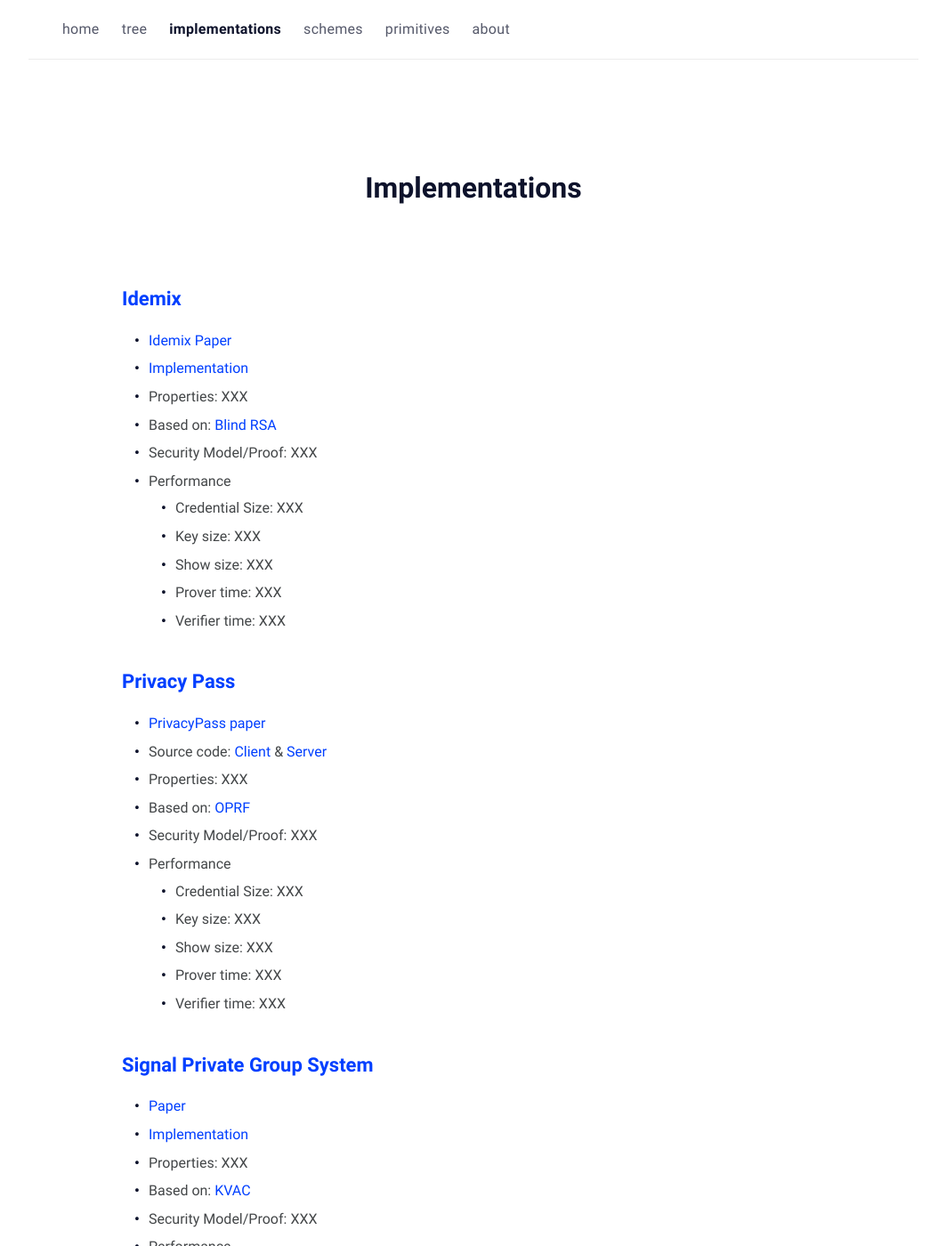
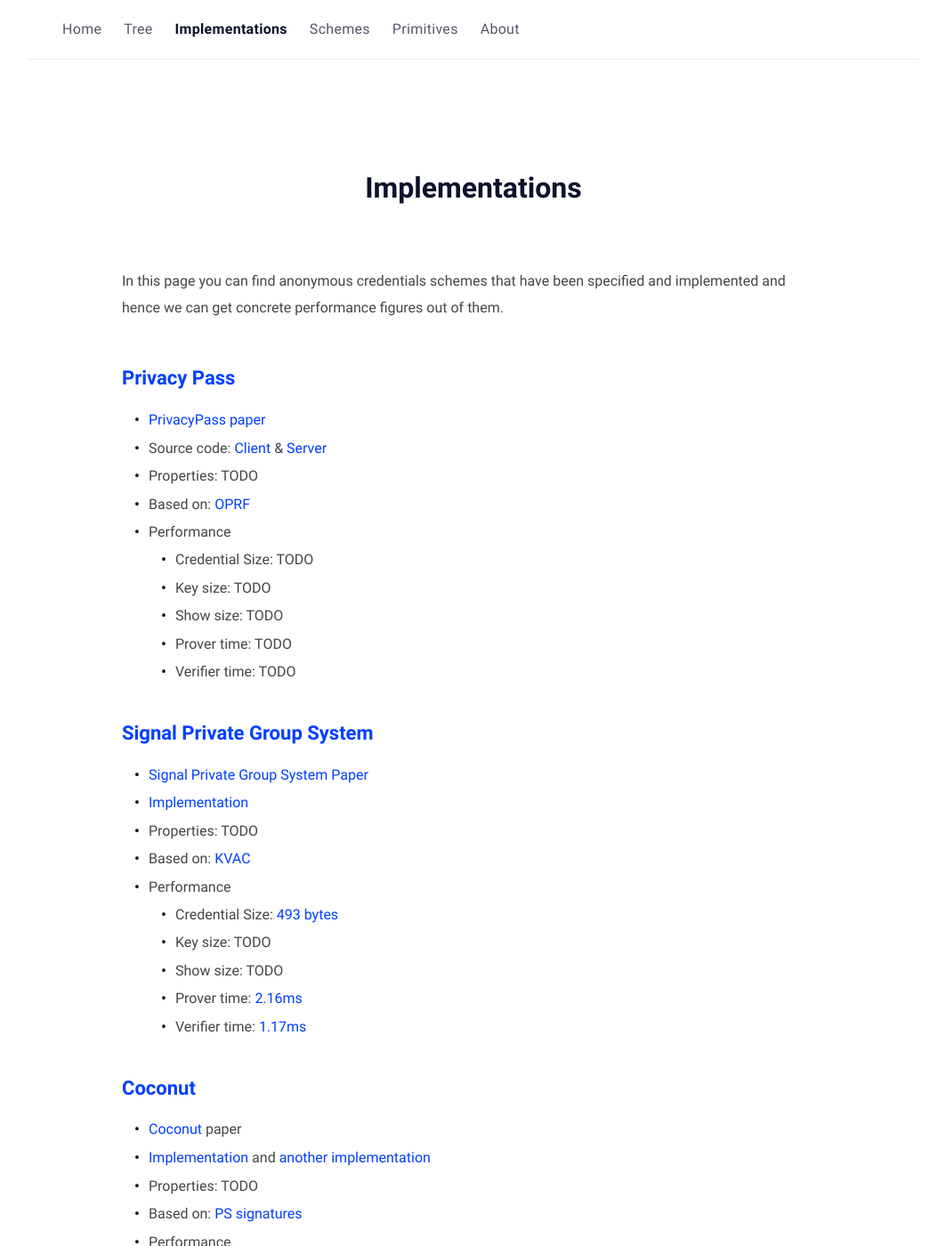
Before and after one commit to tokenzoo/tokenzoo.github.io, a Jekyll site: the page built from implementations.md, in a window 1280 px wide and 1400 px high. Shown: the whole window at 89% size, without its empty margins (108-1171 px from the left). Built offline with Jekyll 4.4.1, drawn with Linux system fonts in a browser that asks for light colours; some of the changed text lies outside the part shown.

Commit message:
More information. Nothing is true.

```diff
--- a/implementations.md
+++ b/implementations.md
@@ -2,50 +2,34 @@
 layout: page
 title: Implementations
 ---
-
-## [Idemix]
-
-- [Idemix Paper](https://www.cise.ufl.edu/~nemo/anonymity/papers/idemix.pdf)
-- [Implementation](prime.inf.tu-dresden.de/idemix/)
-- Properties: XXX
-- Based on: [Blind RSA]({{site.baseurl}}/primitives.html#blind-rsa)
-- Security Model/Proof: XXX
-- Performance
-  - Credential Size: XXX
-  - Key size: XXX
-  - Show size: XXX
-  - Prover time: XXX
-  - Verifier time: XXX
-
-[Idemix]: https://idemix.wordpress.com/
+In this page you can find anonymous credentials schemes that have been
+specified and implemented and hence we can get concrete performance figures out of them.
 
 ## [Privacy Pass]
 
 - [PrivacyPass paper](https://www.petsymposium.org/2018/files/papers/issue3/popets-2018-0026.pdf)
 - Source code: [Client](https://github.com/privacypass/challenge-bypass-extension) & [Server](https://github.com/privacypass/challenge-bypass-server)
-- Properties: XXX
+- Properties: TODO
 - Based on: [OPRF]({{site.baseurl}}/primitives.html#oprfs)
-- Security Model/Proof: XXX
 - Performance
-  - Credential Size: XXX
-  - Key size: XXX
-  - Show size: XXX
-  - Prover time: XXX
-  - Verifier time: XXX
+  - Credential Size: TODO
+  - Key size: TODO
+  - Show size: TODO
+  - Prover time: TODO
+  - Verifier time: TODO
 
 [Privacy Pass]: https://privacypass.github.io/
 
 ## [Signal Private Group System]
 
-- [Paper](https://eprint.iacr.org/2019/1416)
+- [Signal Private Group System Paper](https://eprint.iacr.org/2019/1416)
 - [Implementation](https://github.com/signalapp/Signal-Android/tree/master/libsignal/service/src/main/java/org/whispersystems/signalservice/api/groupsv2)
-- Properties: XXX
+- Properties: TODO
 - Based on: [KVAC]({{site.baseurl}}/schemes.html#kvac)
-- Security Model/Proof: XXX
 - Performance
   - Credential Size: [493 bytes](https://youtu.be/4eKwlSqGUi4?list=PLeeS-3Ml-rpoVMNQkUrFDSfaTuUMxVtjy&t=2481)
-  - Key size: XXX
-  - Show size: XXX
+  - Key size: TODO
+  - Show size: TODO
   - Prover time: [2.16ms](https://youtu.be/4eKwlSqGUi4?list=PLeeS-3Ml-rpoVMNQkUrFDSfaTuUMxVtjy&t=2481)
   - Verifier time: [1.17ms](https://youtu.be/4eKwlSqGUi4?list=PLeeS-3Ml-rpoVMNQkUrFDSfaTuUMxVtjy&t=2481)
 
@@ -53,16 +37,63 @@ title: Implementations
 
 ## [Coconut]
 
-- [Paper](https://arxiv.org/pdf/1802.07344.pdf)
-- [Implementation](https://github.com/asonnino/coconut)
-- Properties: XXX
+- [Coconut] paper
+- [Implementation](https://github.com/asonnino/coconut) and [another implementation](https://gitlab.com/narodnik/darkwallet/-/tree/master/src/coconut)
+- Properties: TODO
 - Based on: [PS signatures]({{site.baseurl}}/primitives.html#ps-signatures)
-- Security Model/Proof: XXX
 - Performance
-  - Credential Size: XXX
-  - Key size: XXX
-  - Show size: XXX
-  - Prover time: XXX
-  - Verifier time: XXX
+  - Credential Size: TODO
+  - Key size: TODO
+  - Show size: TODO
+  - Prover time: TODO
+  - Verifier time: TODO
 
 [Coconut]: https://arxiv.org/pdf/1802.07344.pdf
+
+## [U-Prove]
+
+- [U-Prove] specification
+- [U-Prove implementation](https://github.com/Microsoft/uprove-csharp-sdk)
+- Properties: TODO
+- Based on: TODO
+- Performance
+  - Credential Size: TODO
+  - Key size: TODO
+  - Show size: TODO
+  - Prover time: TODO
+  - Verifier time: TODO
+
+[U-Prove]: https://www.microsoft.com/en-us/research/wp-content/uploads/2016/02/U-Prove20Cryptographic20Specification20V1.1.pdf
+
+## [Idemix]
+
+- [Idemix Paper](https://www.cise.ufl.edu/~nemo/anonymity/papers/idemix.pdf)
+- [Implementation](prime.inf.tu-dresden.de/idemix/)
+- Properties: Constant Credential Size, Multi-show
+- Based on: [Blind RSA]({{site.baseurl}}/primitives.html#blind-rsa)
+- Performance
+  - Credential Size: TODO
+  - Key size: TODO
+  - Show size: TODO
+  - Prover time: TODO
+  - Verifier time: TODO
+
+[Idemix]: https://idemix.wordpress.com/
+
+## [aeonflux]
+
+- [aeonflux] Implementation
+- Properties: Multi-show, TODO
+- Based on: [Algebraic MACs]({{site.baseurl}}/primitives.html#algebraic-macs)
+- Performance
+  - Credential Size: TODO
+  - Key size: TODO
+  - Show size: TODO
+  - Prover time: TODO
+  - Verifier time: TODO
+
+[aeonflux]: https://github.com/isislovecruft/aeonflux
+
+## Facebook
+
+https://engineering.fb.com/2019/10/16/security/partially-blind-signatures/
```
Also changed, not shown: _data/menus.yml (+6 -6 lines), index.md (+6 -9 lines), primitives.md (+25 -5 lines), properties.md (+34 -5 lines), schemes.md (+43 -7 lines).
